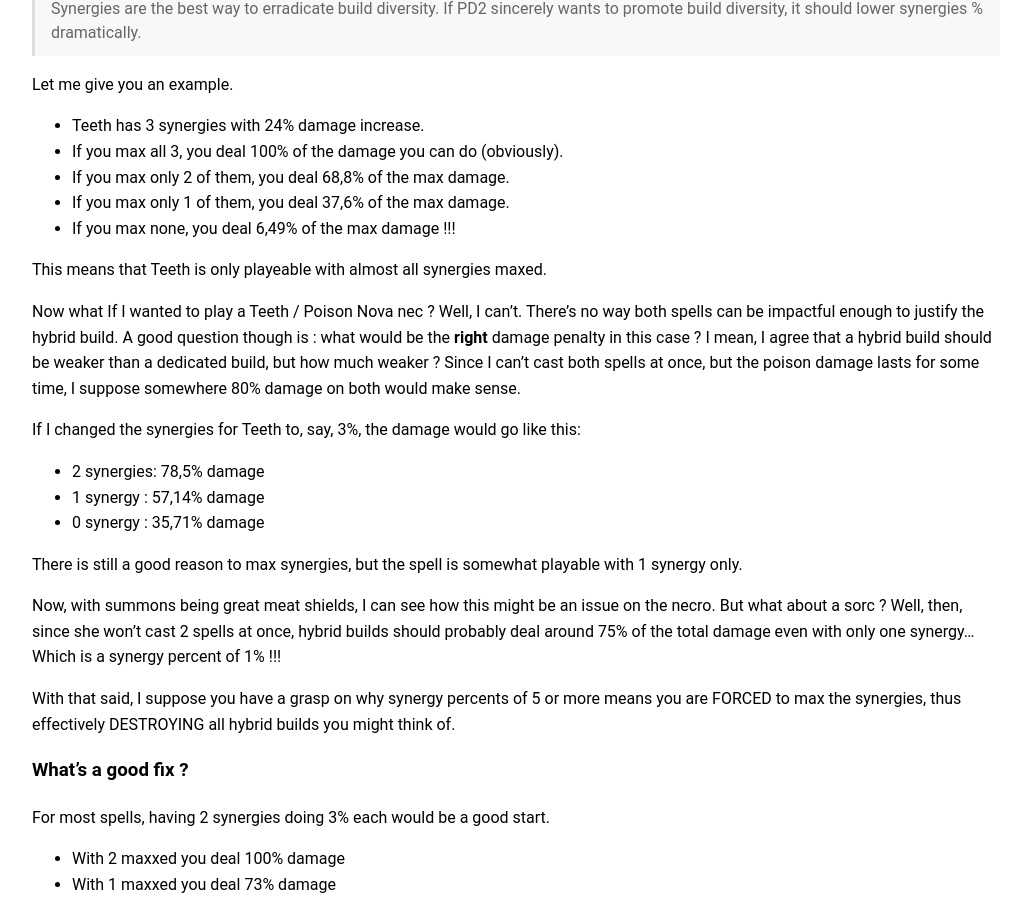
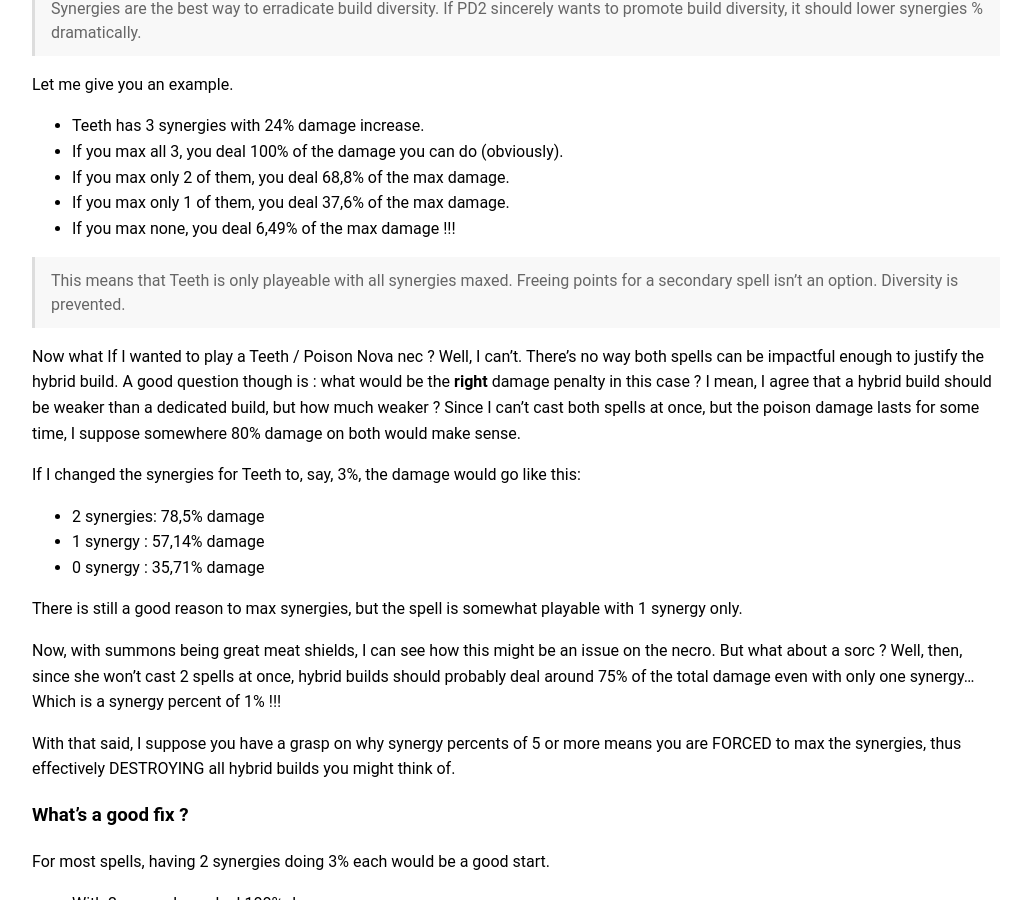
Before and after one commit to zagd3m/patchnotes, a Jekyll site: the page built from docs/full-notes.md, in a window 1280 px wide and 900 px high, scrolled down 18649 px. Shown: the whole window, without its empty margins (124-1146 px from the left). Built offline with Jekyll 4.4.1, drawn with Linux system fonts in a browser that asks for light colours.

Commit message:
Update systems_synergies.md explained the link with build diversity

```diff
--- a/docs/_includes/patch-sections/systems_synergies.md
+++ b/docs/_includes/patch-sections/systems_synergies.md
@@ -15,7 +15,7 @@
 - If you max only 1 of them, you deal 37,6% of the max damage.
 - If you max none, you deal 6,49% of the max damage !!!
 
-This means that Teeth is only playeable with almost all synergies maxed.
+> This means that Teeth is only playeable with all synergies maxed. Freeing points for a secondary spell isn't an option. Diversity is prevented.
 
 Now what If I wanted to play a Teeth / Poison Nova nec ? Well, I can't. There's no way both spells can be impactful enough to justify the hybrid build. A good question though is : what would be the **right** damage penalty in this case ? I mean, I agree that a hybrid build should be weaker than a dedicated build, but how much weaker ? Since I can't cast both spells at once, but the poison damage lasts for some time, I suppose somewhere 80% damage on both would make sense.
 
```
